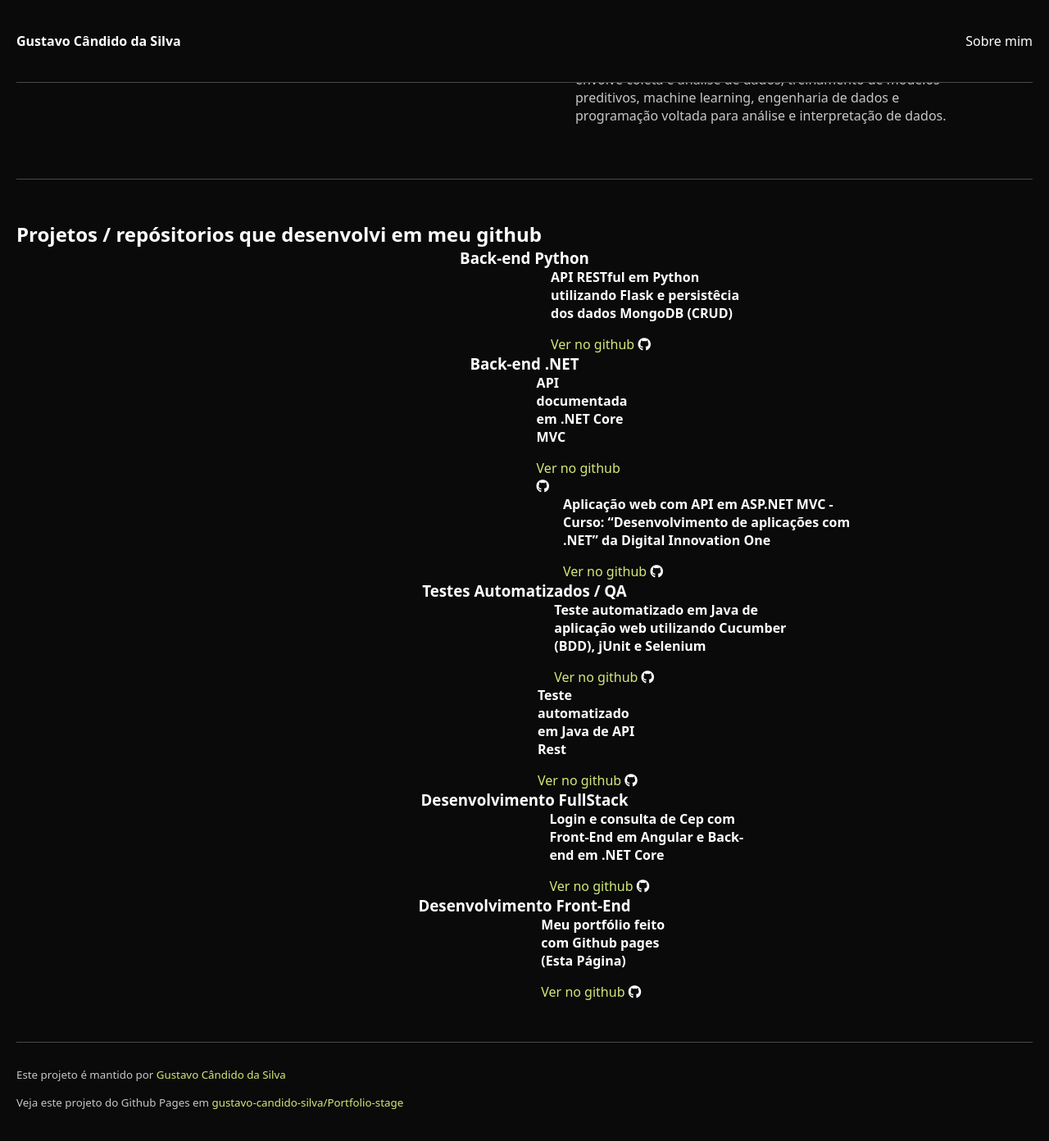
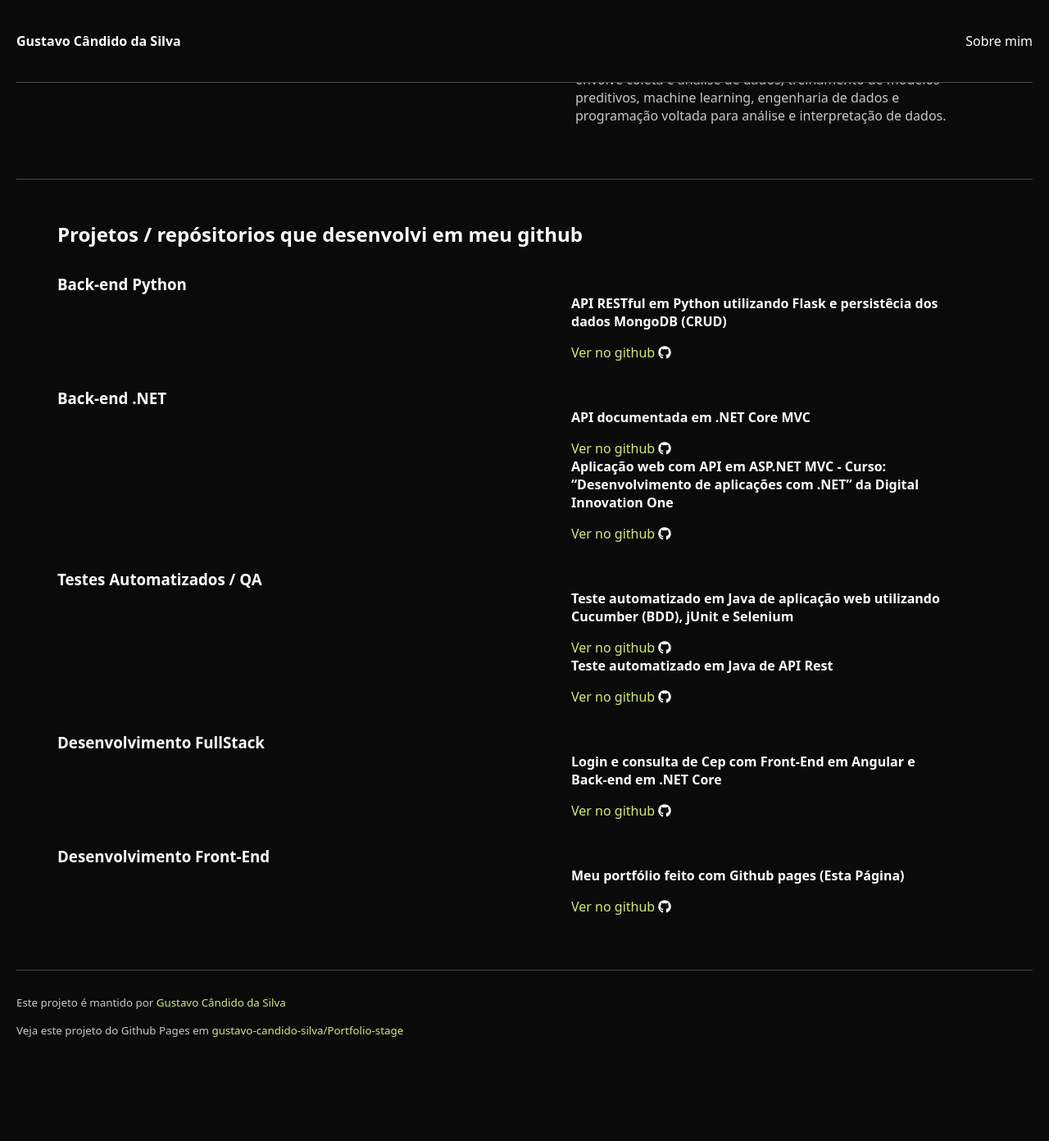
Before and after one commit to gustavo-candido-silva/Portfolio-stage, a Jekyll site: the page built from README.md, in a window 1280 px wide and 1400 px high, scrolled down 1367 px. Shown: the top 1392 px of the window at 82% size. Built offline with Jekyll 4.4.1, drawn with Linux system fonts in a browser that asks for light colours; nearby versions of some CDN libraries; our own code applies the rules of GitHub Pages for plain Markdown files; a script that is not in the unit is left out; the repository's description, which GitHub fills in, is left out; after the commit the page ends 2679 px from its top, so only the background shows below that.

Commit message:
adjusting css

```diff
--- a/_layouts/page.html
+++ b/_layouts/page.html
@@ -60,6 +60,7 @@
         <section id="projects">
           <div id="projects-header">
             <h2>Projetos / repósitorios que desenvolvi em meu github</h2>
+            <p></p>
           </div>
           <div id="projects-list">
             <!-- projects stack and list -->
--- a/assets/css/style.css
+++ b/assets/css/style.css
@@ -115,11 +115,16 @@
 }
 
 /* Projects */
+#projects-header {
+    margin: 0 50px;
+}
+
+#projects-list {
+    margin: 0 50px;
+}
+
 .stack {
-    display: flex;
-    justify-content: center;
-    flex-direction: column;
-    align-items: center;
+    padding: 1rem 0;
 }
 
 .project {
```
